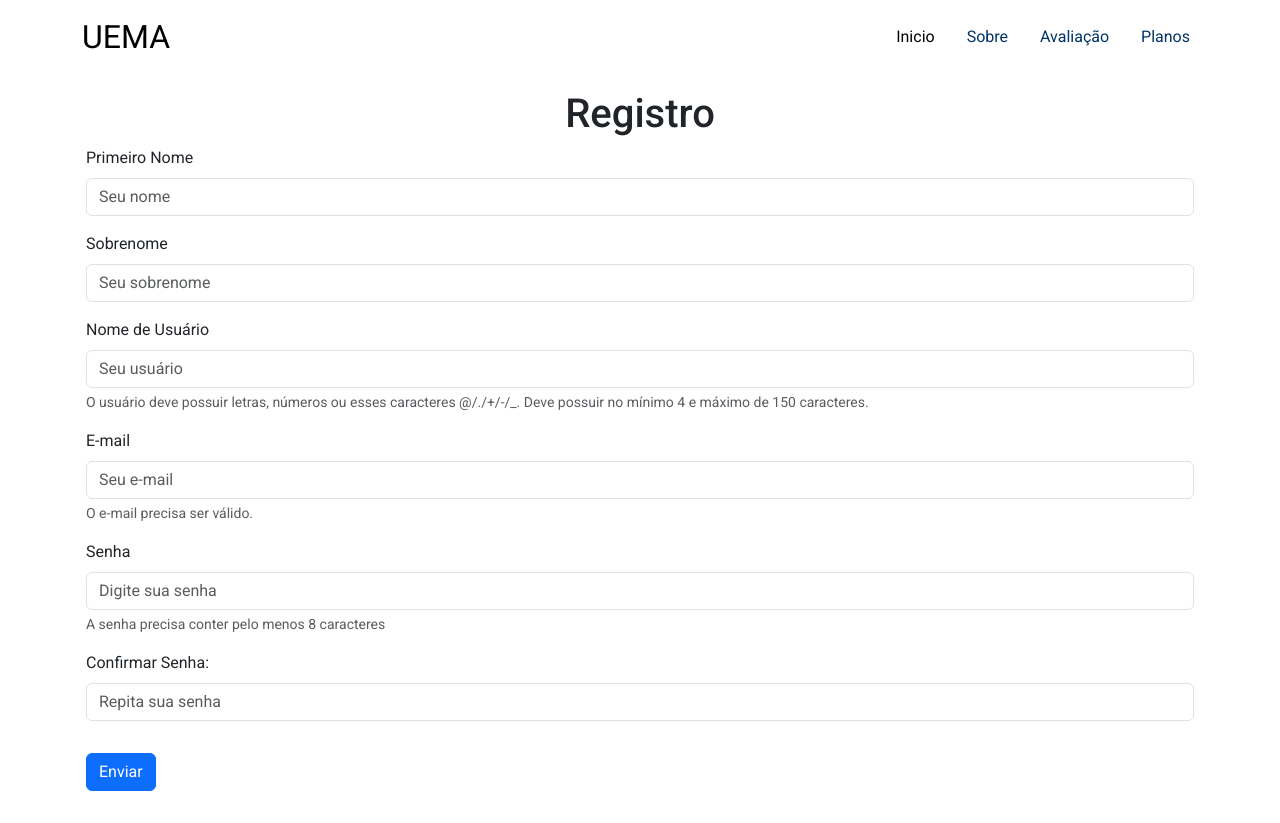
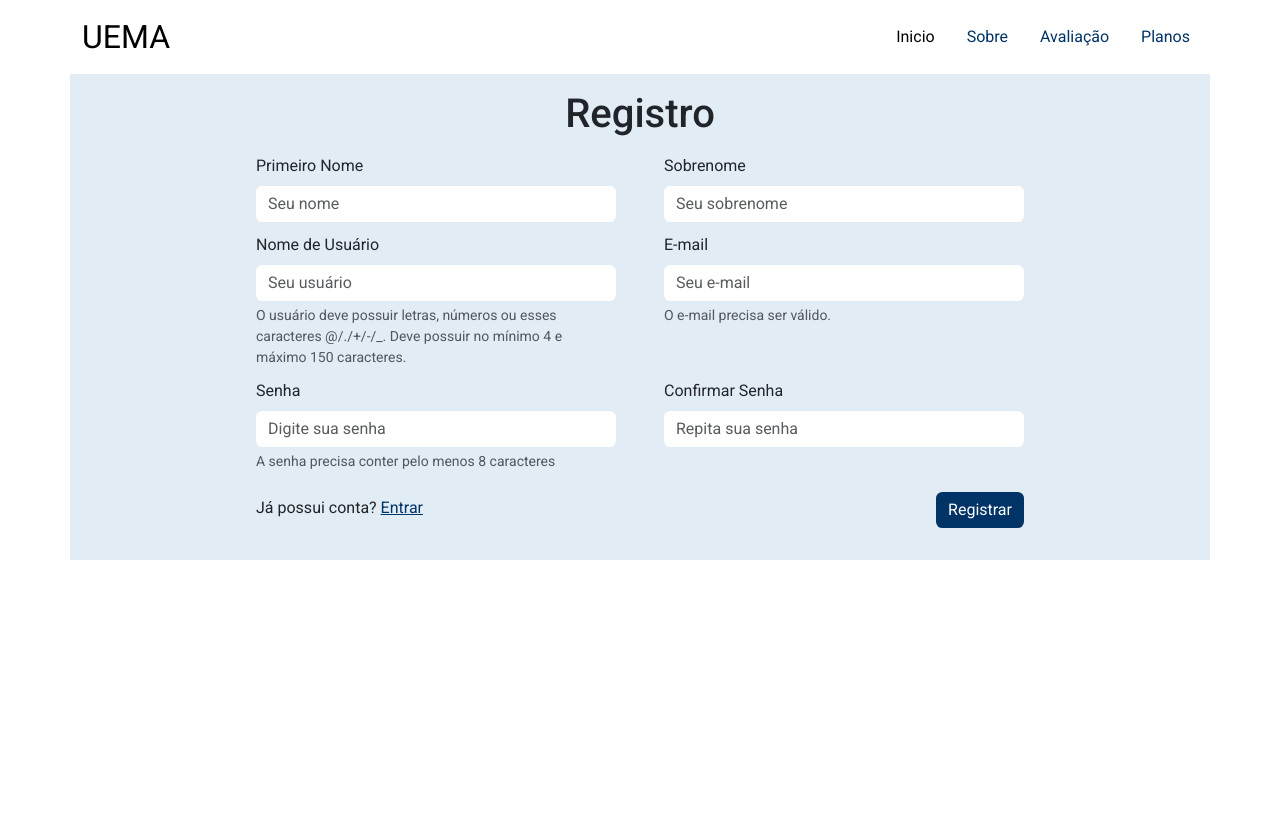
Before and after one commit to jonascarvalh/gym, a Django app: page /register/ in a window 1280 px wide. After the commit the page ends 560 px from the top, so only its background shows below. Run offline with Django 5.2, Linux system fonts and the light colour scheme.

Commit message:
fix: fit details in form

```diff
--- a/base_templates/global/partials/form.html
+++ b/base_templates/global/partials/form.html
@@ -1,4 +1,4 @@
-<div class="container p-3">
+<div class="container background-register p-3">
     <h1 class="text-center">Registro</h1>
     <form action="{{ form_action }}" method="POST"> {% csrf_token %}
         <div class="form-content form-content-grid">
@@ -9,7 +9,7 @@
                     </label>
                     {{field}}
                     {% if field.help_text %}
-                        <div class="form-text mb-3">{{field.help_text}}</div>
+                        <div class="form-text">{{field.help_text}}</div>
                     {% endif %}
 
                     {{field.errors}}
@@ -26,8 +26,9 @@
             </div>
         {% endif %}
         <div class="form-content form-content-grid">
-            <div class="form-group py-3">
-                <button type="submit" class="btn btn-primary">Enviar</button>
+            <p class="my-4">Já possui conta? <a href="#">Entrar</a></p>
+            <div class="d-flex justify-content-end form-group py-3">
+                <button type="submit" class="btn btn-primary align-self-end">Registrar</button>
             </div>
         </div>
     </form>
--- a/static/global/css/styles.css
+++ b/static/global/css/styles.css
@@ -2,6 +2,7 @@
 
 :root {
     --color-primary: #003366;
+    --color-white: #fff;
     --spacing-gutter-medium: 3rem;
     --spacing-gutter-large: 4rem;
     --spacing-gutter-extralarge: 10rem;
@@ -37,3 +38,68 @@
     font-family: "Roboto", sans-serif;
     font-weight: semibold;
 }
+
+
+/* Form */
+.form-content {
+    max-width: 48rem; /* 64*100 */
+    margin: 0 auto;
+}
+
+.form-content label,
+.form-content .help-text,
+.errorlist {
+    display: block;
+    margin: 0.5rem 0;
+    list-style: none;
+}
+
+.errorlist {
+    color: var(--color-error-dark);
+}
+.form-content input {
+    border-radius: 0.4rem;
+    border: 1px var(--color-primary);
+}
+
+.form-content-grid {
+    display: grid;
+    grid-template-columns: repeat(auto-fit, minmax(20rem, 1fr));
+    gap: calc(var(--spacing-gutter-medium)/16) var(--spacing-gutter-medium);
+}
+
+.form-content button {
+    border: 1px var(--color-primary);
+    border-radius: 0.4rem;
+    background-color: var(--color-primary);
+    color: var(--color-white);
+}
+
+.form-content button:hover{
+    cursor: pointer;
+}
+
+.plaintext-button {
+    display: inline;
+    border: none;
+    background: none;
+    cursor: pointer;
+    color: var(--color-primary);
+}
+
+.inline-form {
+    display: inline;
+}
+
+.background-register {
+    background-color: #E2ECF4;
+}
+
+.form-content a{
+    color: var(--color-primary);
+    /* text-decoration: none; */
+}
+
+.button-end {
+    align-self: flex-end;
+}
--- a/usuarios/forms/register_form.py
+++ b/usuarios/forms/register_form.py
@@ -16,8 +16,8 @@ class RegisterForm(forms.ModelForm):
 
         for i, value in self.fields.items():
             add_attr(self.fields[i], 'class', 'form-control')
-            if self.fields[i].help_text == '':
-                add_attr(self.fields[i], 'class', 'mb-3')
+            # if self.fields[i].help_text == '':
+            #     add_attr(self.fields[i], 'class', 'mb-3')
 
     class Meta:
         model = User
@@ -44,7 +44,7 @@ class RegisterForm(forms.ModelForm):
         label='Nome de Usuário',
         help_text=(
             'O usuário deve possuir letras, números ou esses caracteres @/./+/-/_. '
-            'Deve possuir no mínimo 4 e máximo de 150 caracteres.'
+            'Deve possuir no mínimo 4 e máximo 150 caracteres.'
         ),
         error_messages= {
             'required': 'Esse campo não pode ser vazio.',
@@ -72,7 +72,7 @@ class RegisterForm(forms.ModelForm):
     password2 = forms.CharField(
         required=True,
         widget=forms.PasswordInput(),
-        label='Confirmar Senha:',
+        label='Confirmar Senha',
         error_messages={
             'required': 'Repita sua senha, por favor!'
         }
```
